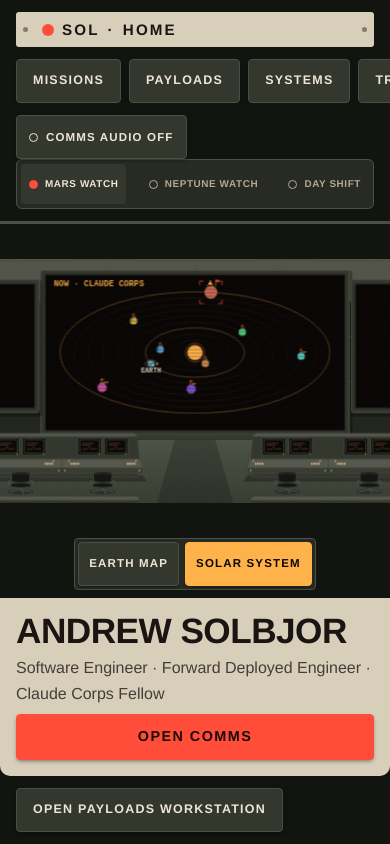
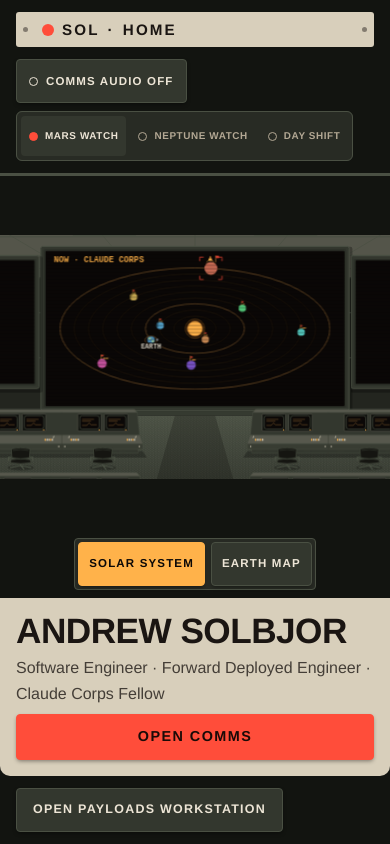
Before and after one commit to Solbjor/Solbjor.github.io, a React (Vite) app: page / in a window 390 px wide. Shown: the top 844 px of the page. Built offline with nearby package versions, Linux system fonts and the light colour scheme; a web font is replaced by a local one.

Commit message:
Checkpoint working implementation

```diff
--- a/src/app.css
+++ b/src/app.css
@@ -149,16 +149,17 @@ main {
 /* ---------- Header ---------- */
 .room-head {
   display: grid;
-  grid-template-columns: auto 1fr auto;
+  grid-template-columns: auto minmax(0, 1fr);
   align-items: center;
   gap: var(--space-5);
   padding-block: var(--space-4);
   border-bottom: var(--bezel) solid var(--enamel-edge);
 }
-.head-nav ul {
+.head-controls {
   display: flex;
   flex-wrap: wrap;
-  justify-content: center;
+  align-items: center;
+  justify-content: flex-end;
   gap: var(--space-2);
 }
 .watch-switch {
@@ -302,11 +303,13 @@ main {
   stroke: var(--phos-dim);
 }
 .sol {
-  fill: var(--phos);
+  fill: #ffb24a;
+  stroke: #a85b1f;
+  stroke-width: 1.5;
 }
 .sol-halo {
   fill: none;
-  stroke: var(--phos-dim);
+  stroke: #c67c2b;
   stroke-width: 1.5;
 }
 .telemetry-label,
@@ -344,7 +347,11 @@ main {
 }
 .earth-disc { fill: #4988b4; }
 .earth-continents { fill: #9fc590; }
-.moon-disc { fill: var(--text); }
+.moon-disc {
+  fill: #d4d9e0;
+  stroke: #606977;
+  stroke-width: 1;
+}
 .earth-name {
   fill: var(--text);
   font: 600 13px var(--f-data);
@@ -354,9 +361,9 @@ main {
 }
 .flight-legs { pointer-events: none; }
 .flight-legs path { fill: none; stroke-width: 2.5; }
-.flight-leg-outbound { stroke: var(--phos); }
+.flight-leg-outbound { stroke: var(--outbound-route); }
 .flight-leg-return { stroke: var(--signal); stroke-dasharray: 7 4; }
-.outbound-arrow { fill: var(--phos); }
+.outbound-arrow { fill: var(--outbound-route); }
 .return-arrow { fill: var(--signal); }
 .map-water { fill: color-mix(in srgb, var(--glass) 91%, var(--phos)); }
 .map-land { fill: color-mix(in srgb, var(--phos) 70%, var(--glass)); }
@@ -1046,16 +1053,6 @@ main {
   .glass-form {
     padding: var(--space-4);
   }
-  .head-nav ul {
-    flex-wrap: nowrap;
-    overflow-x: auto;
-    scrollbar-width: none;
-    margin-inline: calc(var(--gutter) * -1);
-    padding-inline: var(--gutter);
-  }
-  .head-nav .key {
-    flex: none;
-  }
   .room-head {
     gap: var(--space-3);
     padding-block: var(--space-3);
@@ -1068,6 +1065,9 @@ main {
   .room-head {
     grid-template-columns: minmax(0, 1fr);
   }
+  .head-controls {
+    justify-content: flex-start;
+  }
   .watch-switch {
     justify-content: space-between;
   }
--- a/src/components/Header.tsx
+++ b/src/components/Header.tsx
@@ -1,5 +1,4 @@
 import { useEffect, useRef, useState } from 'react'
-import { profile } from '../data/content'
 import { CommsAudio } from '../lib/commsAudio'
 import { WATCHES, type Watch } from '../lib/useWatch'
 
@@ -24,14 +23,6 @@ function AudioKey() {
   )
 }
 
-const SECTIONS = [
-  { id: 'missions', label: 'Missions' },
-  { id: 'payloads', label: 'Payloads' },
-  { id: 'systems', label: 'Systems' },
-  { id: 'training', label: 'Training' },
-  { id: 'comms', label: 'Comms' },
-]
-
 interface Props {
   watch: Watch
   onWatch: (w: Watch) => void
@@ -40,22 +31,10 @@ interface Props {
 export function Header({ watch, onWatch }: Props) {
   return (
     <header className="room-head">
-      <a className="plate" href="#top" aria-label={`${profile.name}, back to top`}>
+      <span className="plate">
         <span className="plate-sun" aria-hidden="true" />
         Sol <span aria-hidden="true">·</span> Home
-      </a>
-
-      <nav aria-label="Consoles" className="head-nav">
-        <ul>
-          {SECTIONS.map((s) => (
-            <li key={s.id}>
-              <a className="key" href={`#${s.id}`}>
-                {s.label}
-              </a>
-            </li>
-          ))}
-        </ul>
-      </nav>
+      </span>
 
       <div className="head-controls">
       <AudioKey />
--- a/src/components/RoomView.tsx
+++ b/src/components/RoomView.tsx
@@ -164,8 +164,8 @@ export function RoomView({ header }: { header: ReactNode }) {
         </nav>
 
         <div className="telemetry-modes" role="group" aria-label="Main telemetry screen mode">
+          <button type="button" className="key key-small" aria-pressed={mode === 'solar'} onClick={() => setMode('solar')}>Solar system</button>
           <button type="button" className="key key-small" aria-pressed={mode === 'earth'} onClick={() => setMode('earth')}>Earth map</button>
-          <button type="button" className="key key-small" aria-pressed={mode === 'solar'} onClick={() => setMode('solar')}>Solar system</button>
         </div>
 
         <div className="side-screen side-left" style={at(166, 100, 210, 270)}>
--- a/src/components/apollo.css
+++ b/src/components/apollo.css
@@ -328,10 +328,6 @@ html:has(.station-dialog[open]) { overflow: hidden; }
   }
 }
 
-@media (max-width: 720px) {
-  .flight-viewport .head-nav ul { justify-content: flex-start; }
-}
-
 .telemetry-modes {
   position: absolute;
   z-index: 2;
--- a/src/index.css
+++ b/src/index.css
@@ -18,6 +18,7 @@
   --phos-dim: #c98d45;
   --signal: #ff4d3a;
   --signal-ink: #1a0a07;
+  --outbound-route: #63d2ed;
   --text: #ede5d6;
   --muted: #b3a894;
   --orbit: rgba(255, 178, 74, 0.16);
@@ -56,6 +57,7 @@
   --phos-dim: #5b5346;
   --signal: #b8261a;
   --signal-ink: #fff6ef;
+  --outbound-route: #006c84;
   --text: #1f1b16;
   --muted: #554d40;
   --orbit: rgba(31, 27, 22, 0.16);
```
